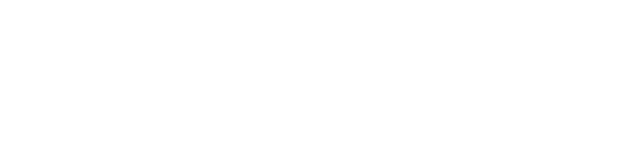
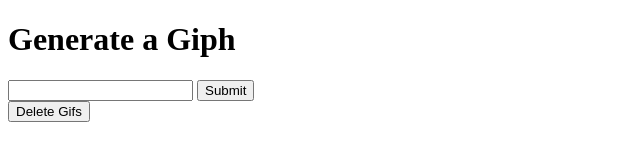
Before and after one commit to PALegnitto/ajax-giphy-party, a plain HTML site: page index.html in a window 1280 px wide. Shown: the whole page, without its empty margins (0-640 px from the left). Drawn offline with nearby package versions, Linux system fonts and the light colour scheme.

Commit message:
create simple site and initial ajax request structure

```diff
--- a/app.js
+++ b/app.js
@@ -1 +1,14 @@
 console.log("Let's get this party started!");
+
+
+$("form").on("submit", async function gifRequest(event) {
+
+    const inputVal = $("input").val();
+
+    event.preventDefault();
+    let gif = await axios.get("http://api.giphy.com/v1/gifs/search",{param: {q:`${inputVal}`, api_key: "MhAodEJIJxQMxW9XqxKjyXfNYdLoOIym" }});
+    console.log(gif.data);
+
+    //"
+
+});
--- a/index.html
+++ b/index.html
@@ -5,10 +5,22 @@
   <meta charset="UTF-8">
   <title>Giphy Party!</title>
 </head>
-
+<header><h1>Generate a Giph</h1></header>
 <body>
 
-<script src="https://unpkg.com/jquery"></script>
+  <form class="form" action="">
+
+    <input type="text">
+    <button class="submit" type="submit">Submit</button>
+  </form>
+  <button class="delete">Delete Gifs</button>
+  <div class="gifs">
+
+  </div>
+
+
+<script src="https://unpkg.com/jquery">
+</script>
 <script src="https://unpkg.com/axios/dist/axios.js"></script>
 <script src="app.js"></script>
 </body>
```
